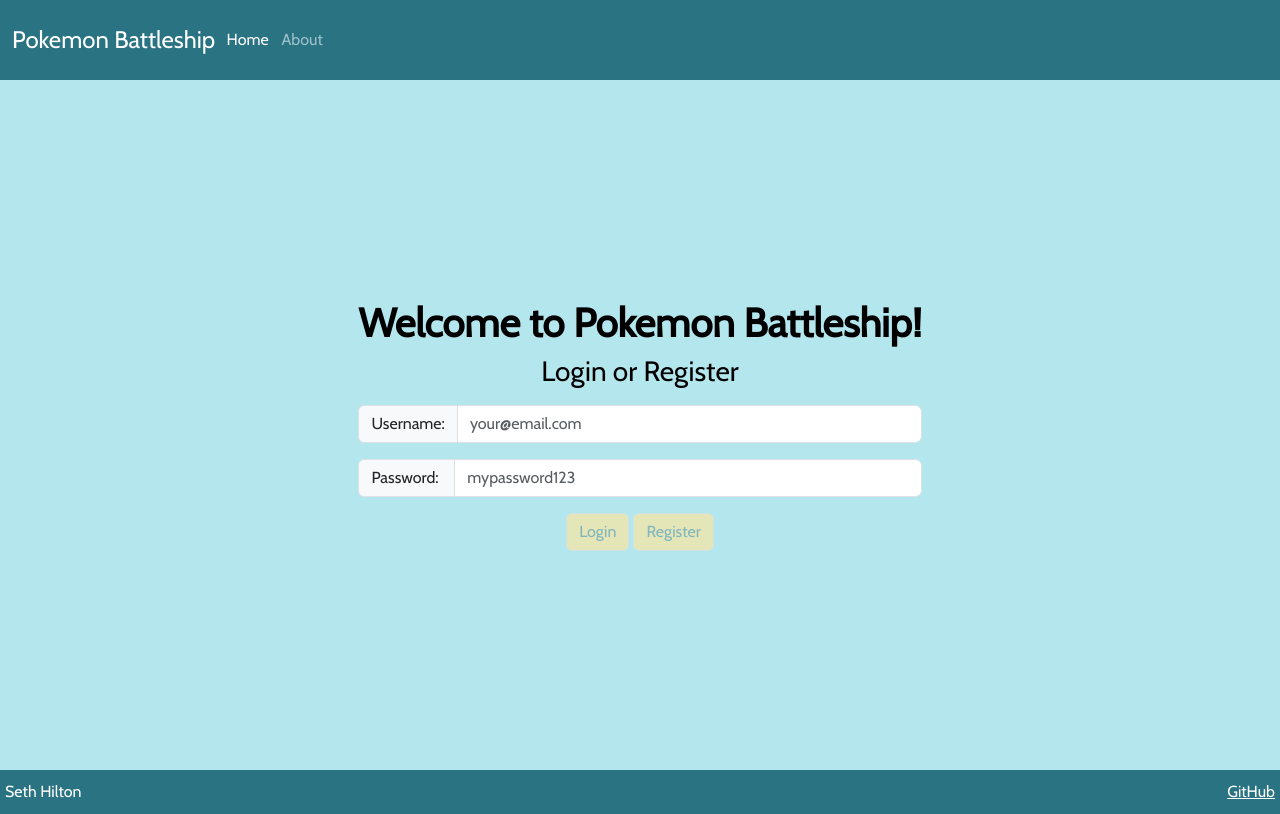
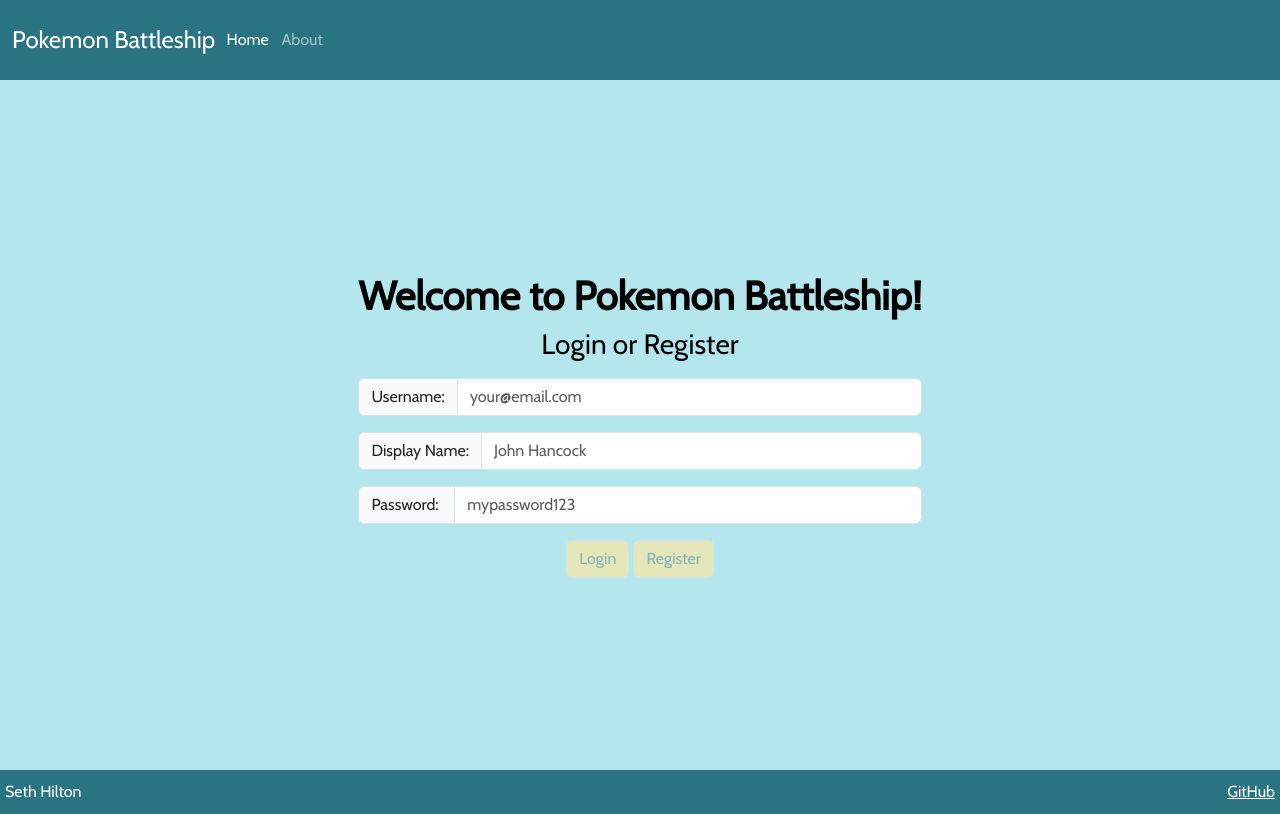
Before and after one commit to gonkseth007/startup, a React (Vite) app: page / in a window 1280 px wide. Built offline with nearby package versions, Linux system fonts and the light colour scheme.

Commit message:
Adding display name functionality

```diff
--- a/src/app.jsx
+++ b/src/app.jsx
@@ -10,6 +10,7 @@
 
 export default function App() {
   const [userName, setUserName] = React.useState(localStorage.getItem('userName') || '');
+  const [displayName, setDisplayName] = React.useState(localStorage.getItem('displayName') || '');
   const currentAuthState = userName ? AuthState.Authenticated : AuthState.Unauthenticated;
   const [authState, setAuthState] = React.useState(currentAuthState);
 
@@ -38,10 +39,12 @@
             element={
               <Login
                 userName={userName}
+                displayName={displayName}
                 authState={authState}
-                onAuthChange={(userName, authState) => {
+                onAuthChange={(userName, displayName, authState) => {
                   setAuthState(authState);
                   setUserName(userName);
+                  setDisplayName(displayName);
                 }}
               />
             } exact
--- a/src/login/authenticated.css
+++ b/src/login/authenticated.css
@@ -1,5 +1,5 @@
 .playerName {
-  color: rgb(118, 190, 210);
+  color: #297383;
   font-size: 1.5em;
-  padding: 0.5em;
+  padding: 0.25em;
 }
--- a/src/login/authenticated.jsx
+++ b/src/login/authenticated.jsx
@@ -3,23 +3,25 @@
 
 import Button from 'react-bootstrap/Button';
 
-// import './authenticated.css';
+import './authenticated.css';
 
 export function Authenticated(props) {
   const navigate = useNavigate();
 
   function logout() {
     localStorage.removeItem('userName');
+    localStorage.removeItem('displayName');
     props.onLogout();
   }
 
   return (
     <div>
       <div className='playerName'>{props.userName}</div>
+      <div className='playerName'>{props.displayName}</div>
       <Button variant='primary' onClick={() => navigate('/play')}>
         Play
       </Button>
-      <Button variant='secondary' onClick={() => logout()}>
+      <Button variant='primary' onClick={() => logout()}>
         Logout
       </Button>
     </div>
--- a/src/login/login.jsx
+++ b/src/login/login.jsx
@@ -5,7 +5,7 @@
 import { Authenticated } from './authenticated';
 import { AuthState } from './authState';
 
-export function Login({ userName, authState, onAuthChange }) {
+export function Login({ userName, displayName, authState, onAuthChange }) {
   const navigate = useNavigate();
 
   return (
@@ -13,13 +13,14 @@
         <div>
             {authState !== AuthState.Unknown && <h1 id="welcome">Welcome to Pokemon Battleship!</h1>}
             {authState === AuthState.Authenticated && (
-                <Authenticated userName={userName} onLogout={() => onAuthChange(userName, AuthState.Unauthenticated)} />
+                <Authenticated userName={userName} displayName={displayName} onLogout={() => onAuthChange(userName, displayName, AuthState.Unauthenticated)} />
             )}
             {authState === AuthState.Unauthenticated && (
                 <Unauthenticated
                     userName={userName}
-                    onLogin={(loginUserName) => {
-                    onAuthChange(loginUserName, AuthState.Authenticated);
+                    displayName={displayName}
+                    onLogin={(loginUserName, displayName) => {
+                        onAuthChange(loginUserName, displayName, AuthState.Authenticated);
                     }}
                 />
             )}
--- a/src/login/unauthenticated.jsx
+++ b/src/login/unauthenticated.jsx
@@ -1,23 +1,25 @@
 import React from 'react';
 
-// import Button from 'react-bootstrap/Button';
+import Button from 'react-bootstrap/Button';
 import { MessageDialog } from './messageDialog';
 import './../app.css';
 
 export function Unauthenticated(props) {
   const [userName, setUserName] = React.useState(props.userName);
+  const [displayName, setDisplayName] = React.useState(props.displayName);
   const [password, setPassword] = React.useState('');
   const [displayError, setDisplayError] = React.useState(null);
 
   async function loginUser() {
     localStorage.setItem('userName', userName);
-    localStorage.setItem('userName', userName);
-    props.onLogin(userName);
+    localStorage.setItem('displayName', displayName);
+    props.onLogin(userName, displayName);
   }
 
   async function createUser() {
     localStorage.setItem('userName', userName);
-    props.onLogin(userName);
+    localStorage.setItem('displayName', displayName);
+    props.onLogin(userName, displayName);
   }
 
   return (
@@ -28,12 +30,16 @@
             <span className="input-group-text">Username:</span>
             <input className="form-control rounded-end" type="text" placeholder="your@email.com" value={userName} onChange={(e) => setUserName(e.target.value)} />
         </div>
+        <div className="input-group my-3">
+            <span className="input-group-text">Display Name:</span>
+            <input className="form-control rounded-end" type="text" placeholder="John Hancock" value={displayName} onChange={(e) => setDisplayName(e.target.value)} />
+        </div>
         <div className="input-group mb-3">
             <span className="input-group-text">Password:&nbsp;</span>
             <input className="form-control rounded-end" type="password" placeholder="mypassword123" onChange={(e) => setPassword(e.target.value)} />
         </div>
-      <button className="btn btn-primary" type="submit" onClick={() => loginUser()} disabled={!userName || !password}>Login</button>
-      <button className="btn btn-primary" type="submit" onClick={() => createUser()} disabled={!userName || !password}>Register</button>
+        <Button variant="primary" onClick={() => loginUser()} disabled={!userName || !displayName || !password}>Login</Button>
+        <Button variant="primary" onClick={() => createUser()} disabled={!userName || !displayName || !password}>Register</Button>
         {/* <div>
           <div className='input-group mb-3'>
             <span className='input-group-text'>@</span>
```
Lines whose indentation alone changed are shown as unchanged.
